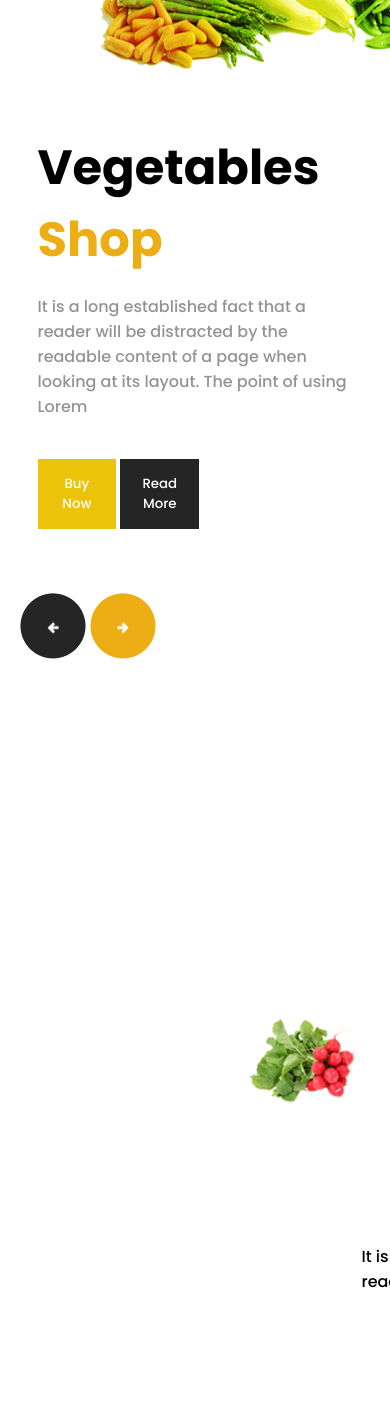
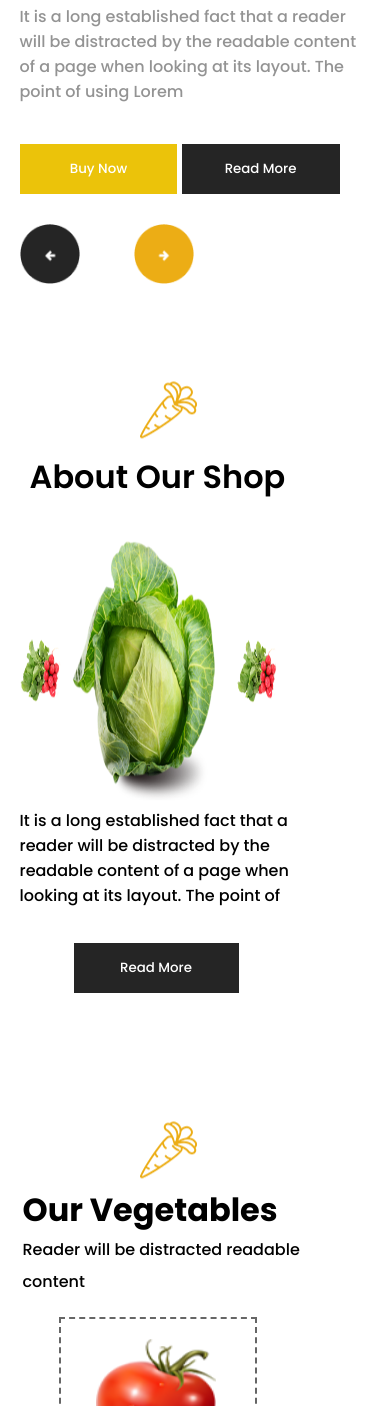
Before and after one commit to MaryamJami1/hakathon-practice, a plain HTML site: page index.html in a window 390 px wide. Shown: the part 594-2000 px from the top of the page. Drawn offline with Linux system fonts and the light colour scheme.

Commit message:
to make a responsive

```diff
--- a/style.css
+++ b/style.css
@@ -15,7 +15,6 @@
 .header {
     width: 100%;
     min-height: 90px;
-
     margin-top: 20px;
     display: flex;
     align-items: center;
@@ -36,21 +35,13 @@
     justify-content: space-evenly;
 }
 
-.tabs a,
-.tab-btns a {
+.tabs a {
     text-decoration: none;
     color: #201f1f;
     font-family: "Poppins", sans-serif;
     font-weight: 400;
 }
 
-.tab-btns {
-    flex-grow: 1;
-    min-height: 60px;
-    display: flex;
-    align-items: center;
-    justify-content: space-evenly;
-}
 
 
 .home {
@@ -189,13 +180,15 @@
 
 @media only screen and (max-width: 400px) {
 
-
+.logo{
+   padding-left: 0px;
+}
 
     .header {
+        gap: 1em;
+       padding: 0px;
+    }
 
-        gap: 1em;
-
-    }
 
     .tabs {
         display: block;
@@ -207,6 +200,55 @@
 
     }
 
+
+    .home-img img{
+        height: 300px;
+        width: 250px;
+     }
+
+
+.content h1 {
+    font-size: 2em;
+
+    font-weight: 600;
+}
+
+
+.home {
+
+    margin: 0em 0;
+    min-height: 600px;
+
+}
+
+.content {
+
+    margin: 0em;
+    padding: 0% 0px;
+}
+
+
+
+.home-btn-one {
+    width: 45%;
+}
+
+
+
+.header-btn-two {
+    width: 45%;
+
+}
+
+
+.prev-next img{
+height: 60px;
+width: 60px;
+margin-top: 30px;
+margin-right: 50px;
+}
+
+
 }
 
 
@@ -214,20 +256,13 @@
     width: 1140px;
     height: 720px;
     margin-top: 10px;
-    gap: 0px;
-    opacity: 0px;
-
 
 }
 
 .second-container h1 {
     width: 1110px;
     height: 85px;
-    top: 57px;
-    left: 15px;
     padding: 7px 353.25px 18px 453.90px;
-    gap: 0px;
-    opacity: 0px;
     font-weight: 700;
 
 }
@@ -258,6 +293,51 @@
 
 }
 
+
+
+@media only screen and (max-width: 400px) {
+
+    .second-container {
+        width: 300px;
+        height: 720px;
+        margin-top: 80px;
+
+    }
+
+    .second-container h1 {
+        padding-left: 10px;
+        font-weight: 600;
+
+    }
+
+    #sec-img-one {
+        margin-left: 120px;
+        margin-top: 10px;
+    }
+
+    #sec-img-two {
+        margin-left: 0%;
+        margin-top: 10px;
+        height: 260px;
+        width: 260px;
+    }
+
+    .second-container p {
+        margin-left: 0%;
+
+    }
+
+    .sec-con-btn {
+        margin-top: 35px;
+        margin-left: 18%;
+        width: 55%;
+
+    }
+
+}
+
+
+
 .third-container {
 
     width: 1140px;
@@ -284,9 +364,41 @@
     line-height: 2;
 }
 
+
+@media only screen and (max-width: 400px) {
+
+
+    .third-container {
+
+        width: 300px;
+        margin-top: 0px;
+
+    }
+
+    .third-container img {
+        margin-left: 120px;
+        margin-top: 30px;
+    }
+
+    .third-container h1 {
+        margin-left: 1%;
+        font-weight: 700;
+    }
+
+    .third-container p {
+        margin-left: 1%;
+        font-size: 16px;
+    }
+
+
+}
+
+
+
+
 .fourth-con {
     width: 1110px;
-    height: 1110px;
+   min-height: 1110px;
     padding: 90px 0px 200px 0px;
     margin-left: 6%;
 
@@ -352,6 +464,46 @@
     color: white;
     width: 15%;
 
+}
+
+
+@media only screen and (max-width: 400px) {
+
+
+.fourth-con {
+    padding:0px;
+    margin-left: 0%;
+
+}
+
+.cards-one {
+
+    flex-direction: column;
+    height: 2200px;
+    width: 25%;
+margin-top: 60px;
+align-items: center;
+
+}
+
+.cards-two {
+flex-direction: column;
+height: 2100px;
+width: 25%;
+align-items: center;
+}
+
+#inner-card{
+margin-bottom: 40px;
+padding-bottom: 40px;
+
+}
+
+
+.home-btn-two {
+    margin-left:5%;
+  margin-top: 130px;
+}
 }
 
 
@@ -596,3 +748,8 @@ background-color: #f9f5f9f0;
     padding-bottom: 20px;
 
 }
+
+
+@media only screen and (max-width: 400px) {
+
+}
```
